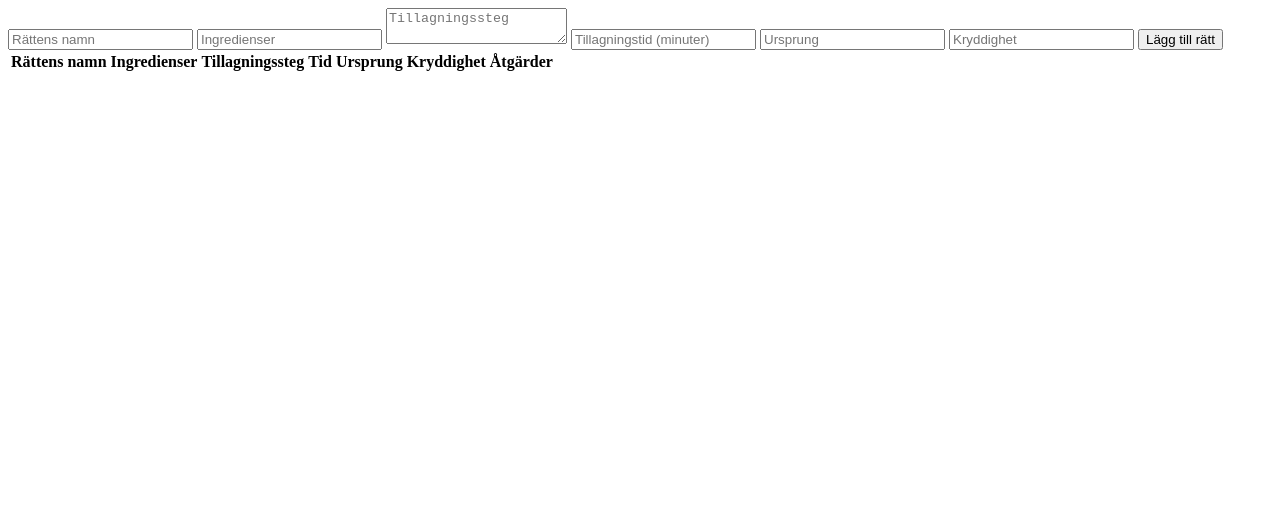
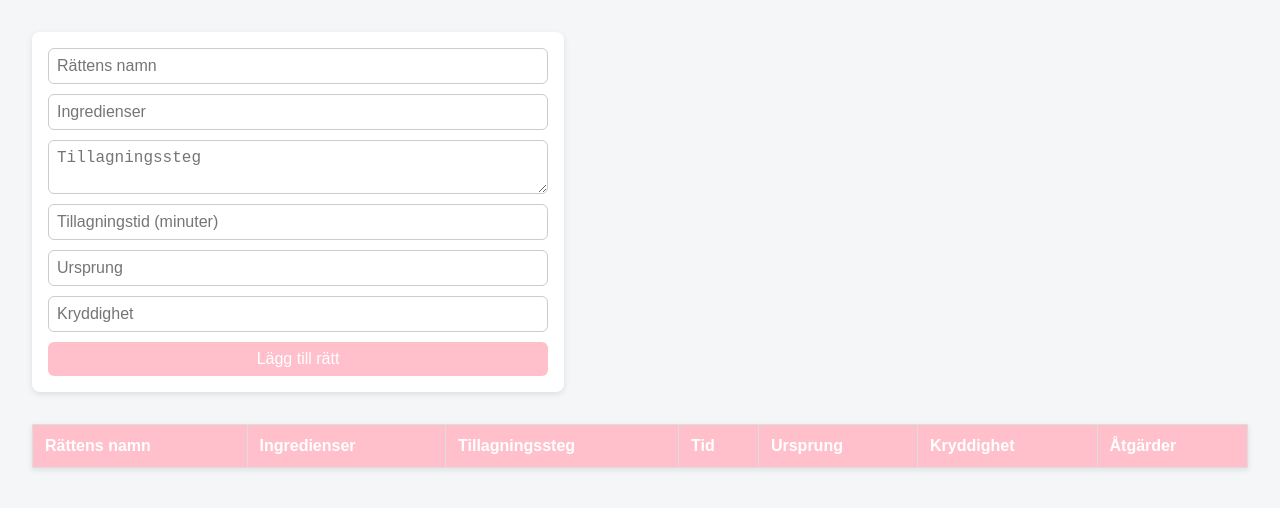
Before and after one commit to 99sondos/Recipes, a website: page index.html in a window 1280 px wide. Drawn offline with Linux system fonts and the light colour scheme; no server answers.

Commit message:
final push

```diff
--- a/index.html
+++ b/index.html
@@ -4,6 +4,7 @@
   <meta charset="UTF-8">
   <meta name="viewport" content="width=device-width, initial-scale=1.0">
   <title>Recept API</title>
+  <link rel="stylesheet" href="style.css">
 </head>
 
 <body>
--- /dev/null
+++ b/style.css
@@ -0,0 +1,94 @@
+
+  body {
+    font-family: Arial, sans-serif;
+    background-color: #f4f6f8;
+    margin: 0;
+    padding: 2rem;
+    color: #333;
+  }
+
+  h2 {
+    margin-top: 2rem;
+  }
+
+  form {
+    background: #fff;
+    padding: 1rem;
+    border-radius: 8px;
+    box-shadow: 0 2px 6px rgba(0,0,0,0.1);
+    margin-bottom: 2rem;
+    display: flex;
+    flex-direction: column;
+    gap: 10px;
+    max-width: 500px;
+  }
+
+  input, textarea, button {
+    padding: 0.5rem;
+    font-size: 1rem;
+    border: 1px solid #ccc;
+    border-radius: 6px;
+  }
+
+  button {
+    background-color: pink;
+    color: white;
+    border: none;
+    cursor: pointer;
+    transition: background-color 0.2s ease;
+  }
+
+  button:hover {
+    background-color: #0056b3;
+  }
+
+  table {
+    width: 100%;
+    border-collapse: collapse;
+    background: white;
+    box-shadow: 0 2px 6px rgba(0,0,0,0.1);
+  }
+
+  th, td {
+    padding: 0.75rem;
+    border: 1px solid #ddd;
+    text-align: left;
+  }
+
+  th {
+    background-color: pink;
+    color: white;
+  }
+
+  #updateForm {
+    margin-top: 2rem;
+    max-width: 500px;
+  }
+
+  .update-btn,
+  .delete-btn {
+    padding: 0.4rem 0.8rem;
+    border: none;
+    border-radius: 5px;
+    font-size: 0.9rem;
+    cursor: pointer;
+  }
+
+  .update-btn {
+    background-color: #28a745;
+    color: white;
+    margin-right: 5px;
+  }
+
+  .update-btn:hover {
+    background-color: #218838;
+  }
+
+  .delete-btn {
+    background-color: #dc3545;
+    color: white;
+  }
+
+  .delete-btn:hover {
+    background-color: #c82333;
+  }
```
Also changed, not shown: server.js (+3 -6 lines), 1 other file.
